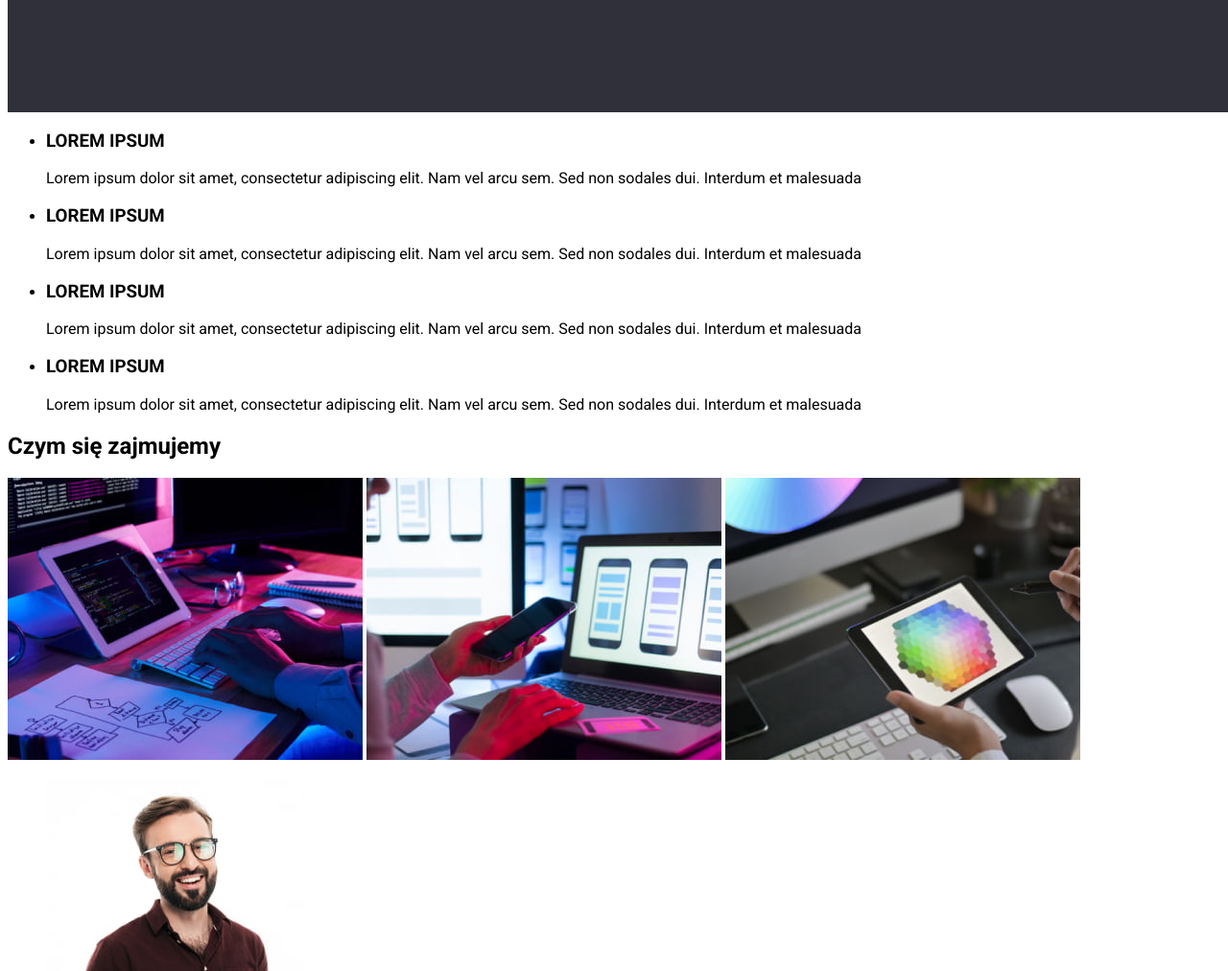
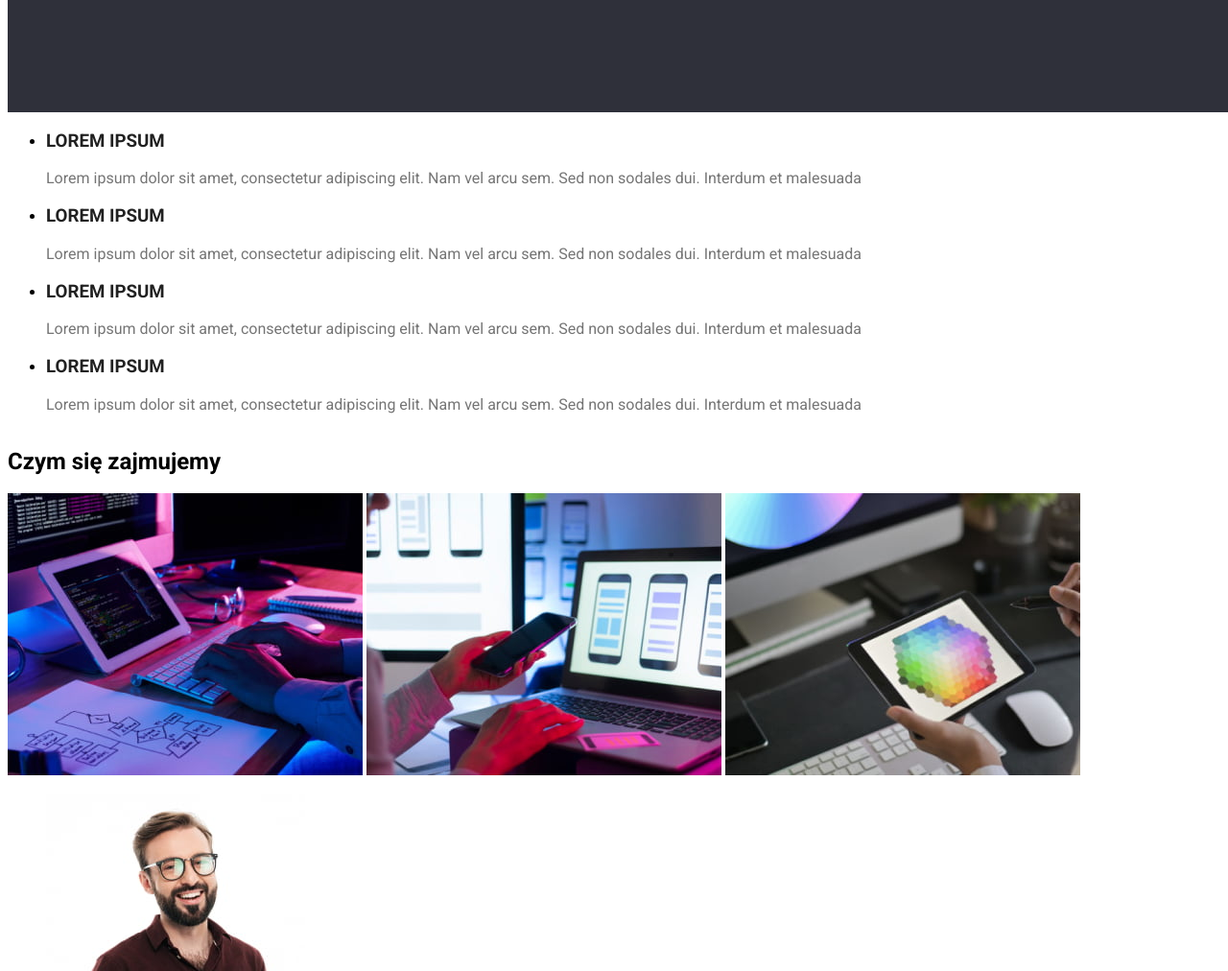
Before and after one commit to DaveDejw/goit-markup-hw-02, a plain HTML site: page index.html in a window 1280 px wide. Shown: the part 600-1612 px from the top of the page at 96% size. Drawn offline with Linux system fonts and the light colour scheme.

Commit message:
small changes
creating some class in html and styles in css pt1

```diff
--- a/css/styles.css
+++ b/css/styles.css
@@ -10,6 +10,7 @@
 body {
   background-color: var(--bgc1);
   font-family: 'Roboto', sans-serif;
+  position: absolute;
 }
 
 header {
@@ -40,3 +41,15 @@ header {
 h1 {
   display: flex;
 }
+
+article h3 {
+  color: var(--txth);
+}
+
+article p {
+  color: var(--txt);
+}
+
+.our-work {
+  display: flex;
+}
--- a/index.html
+++ b/index.html
@@ -17,7 +17,7 @@
   </head>
   <body>
     <header>
-      <a href="/" class="logo">Web<span class="logoblack">Studio</span></a>
+      <a href="index.html" class="logo">Web<span class="logoblack">Studio</span></a>
       <nav>
         <ul>
           <li><a href="#">Agencja</a></li>
@@ -78,7 +78,7 @@
         </ul>
       </section>
       <!--Czym się zajmujemy-->
-      <section>
+      <section class="our-work">
         <div>
           <h2>Czym się zajmujemy</h2>
           <img
```
